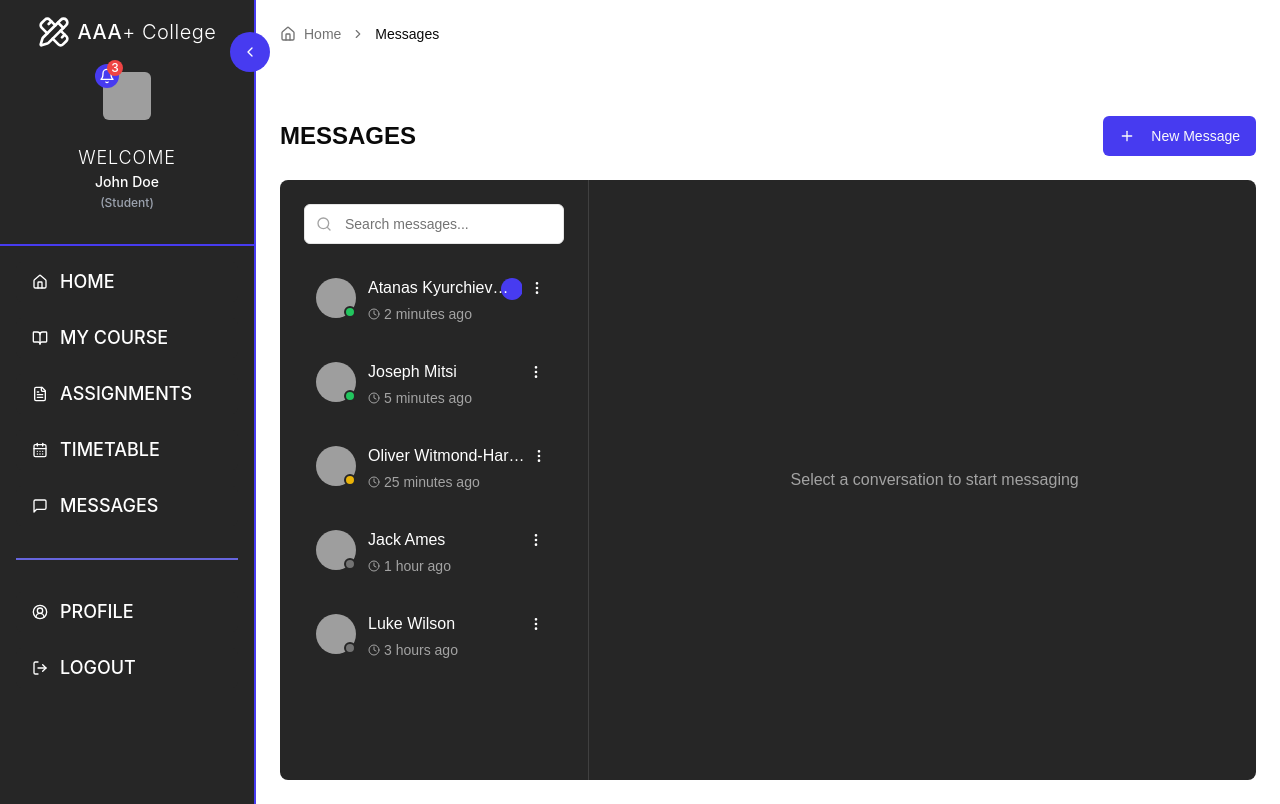
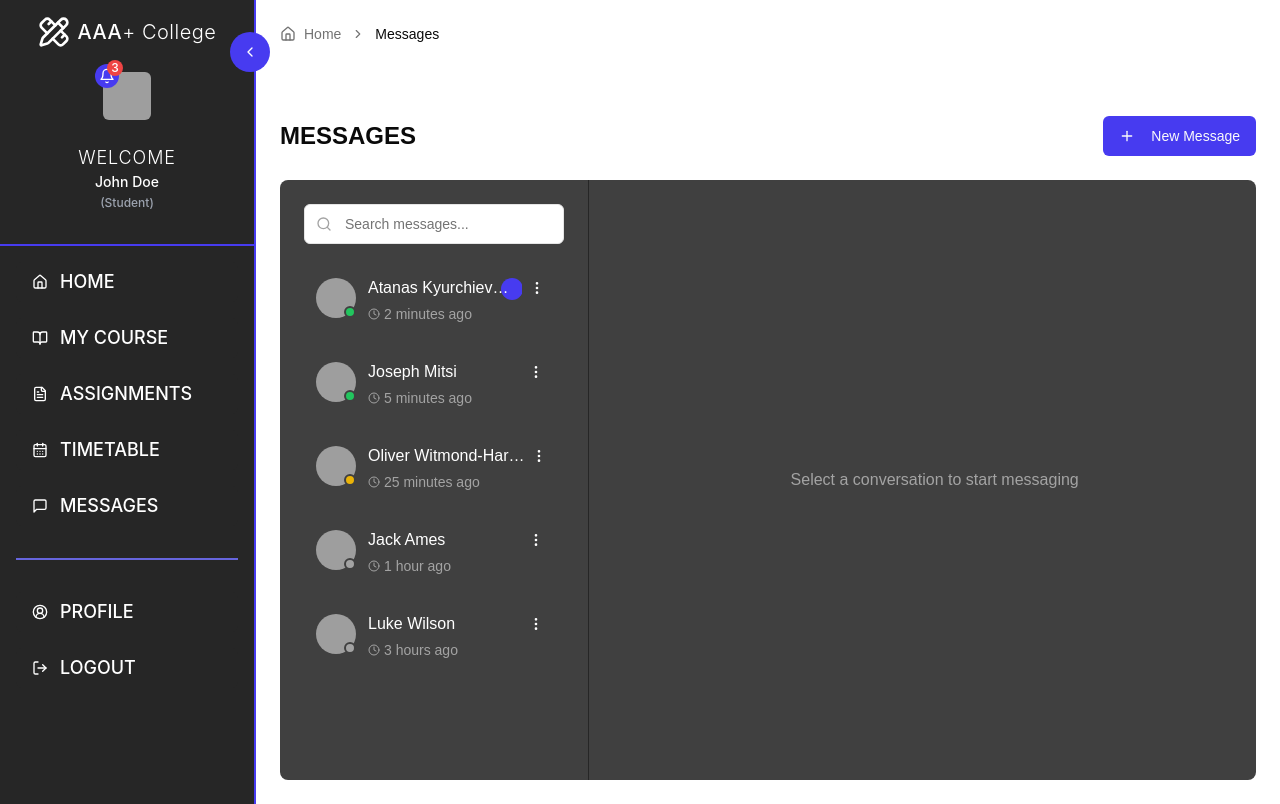
Before and after one commit to nnasko/vle-project, a Next.js app: page /messages in a window 1280 px wide. Built offline with nearby package versions, Linux system fonts and the light colour scheme; grey boxes are pictures that could not be loaded.

Commit message:
more messages chanes

```diff
--- a/app/components/Messages.tsx
+++ b/app/components/Messages.tsx
@@ -294,10 +294,10 @@ const Messages = () => {
           </Dialog>
         </div>
 
-        <div className="bg-neutral-800 rounded-lg h-[calc(100vh-200px)]">
+        <div className="bg-neutral-700 rounded-lg h-[calc(100vh-200px)]">
           <div className="grid grid-cols-3 gap-6 h-full">
             {/* Users List */}
-            <div className="col-span-1 border-r border-neutral-700 p-6">
+            <div className="col-span-1 border-r border-neutral-800 p-6">
               <div className="h-full flex flex-col">
                 <div className="relative mb-4">
                   <Search className="absolute left-3 top-1/2 transform -translate-y-1/2 text-neutral-400 w-4 h-4" />
@@ -314,8 +314,8 @@ const Messages = () => {
                       key={user.id}
                       className={`p-3 rounded-lg cursor-pointer transition-colors ${
                         selectedUser?.id === user.id
-                          ? "bg-neutral-700"
-                          : "hover:bg-neutral-700"
+                          ? "bg-neutral-800"
+                          : "hover:bg-neutral-800"
                       }`}
                       onClick={() => setSelectedUser(user)}
                     >
@@ -331,12 +331,12 @@ const Messages = () => {
                             </AvatarFallback>
                           </Avatar>
                           <div
-                            className={`absolute bottom-0 right-0 w-3 h-3 rounded-full border-2 border-neutral-800 ${
+                            className={`absolute bottom-0 right-0 w-3 h-3 rounded-full border-2 border-neutral-700 ${
                               user.status === "online"
                                 ? "bg-green-500"
                                 : user.status === "away"
                                 ? "bg-yellow-500"
-                                : "bg-neutral-500"
+                                : "bg-neutral-400"
                             }`}
                           />
                         </div>
@@ -354,7 +354,7 @@ const Messages = () => {
                               <DropdownMenuTrigger asChild>
                                 <Button
                                   variant="ghost"
-                                  className="h-8 w-8 p-0 hover:bg-neutral-800"
+                                  className="h-8 w-8 p-0 hover:bg-neutral-700"
                                   onClick={(e) => e.stopPropagation()}
                                 >
                                   <MoreVertical className="h-4 w-4 text-white" />
@@ -407,7 +407,7 @@ const Messages = () => {
                               className={`max-w-[70%] ${
                                 isSentByMe
                                   ? "bg-main text-white"
-                                  : "bg-neutral-700 text-white"
+                                  : "bg-neutral-800 text-white"
                               } rounded-lg p-3`}
                             >
                               <p>{message.content}</p>
```
